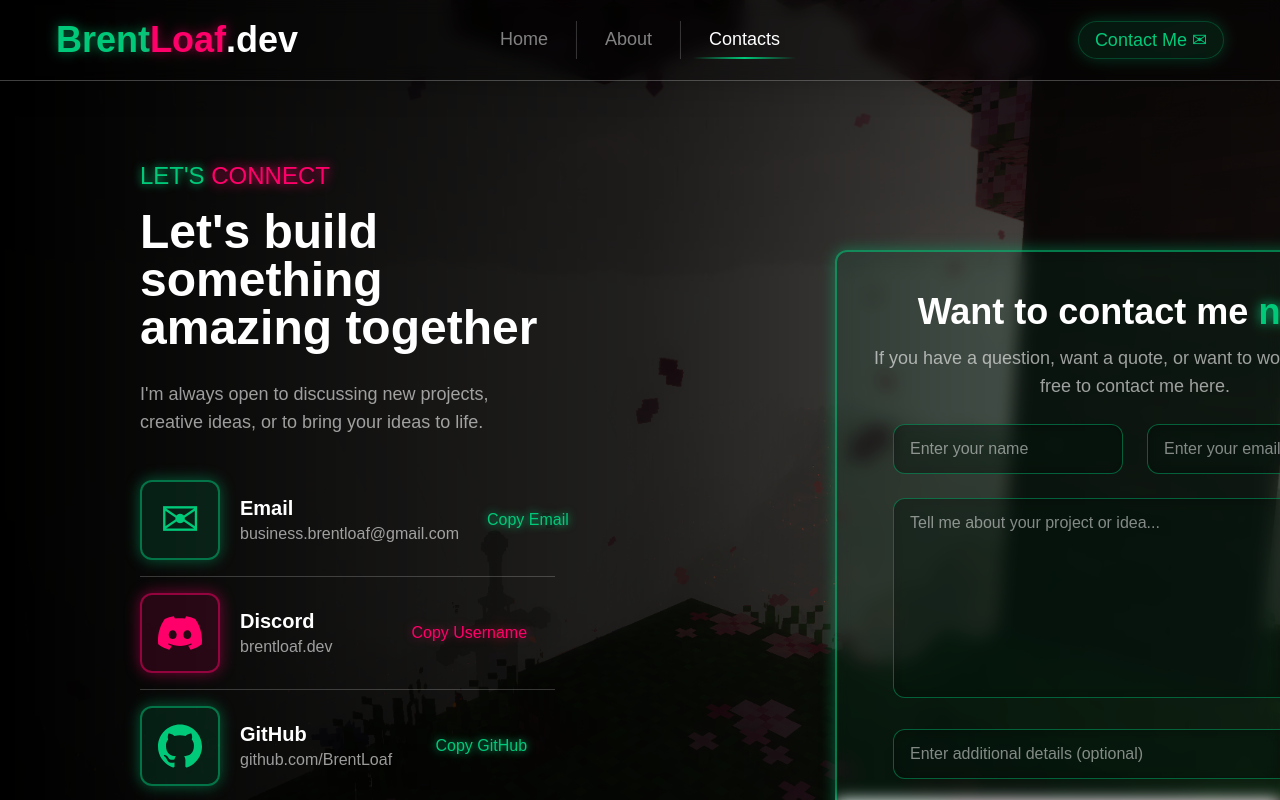
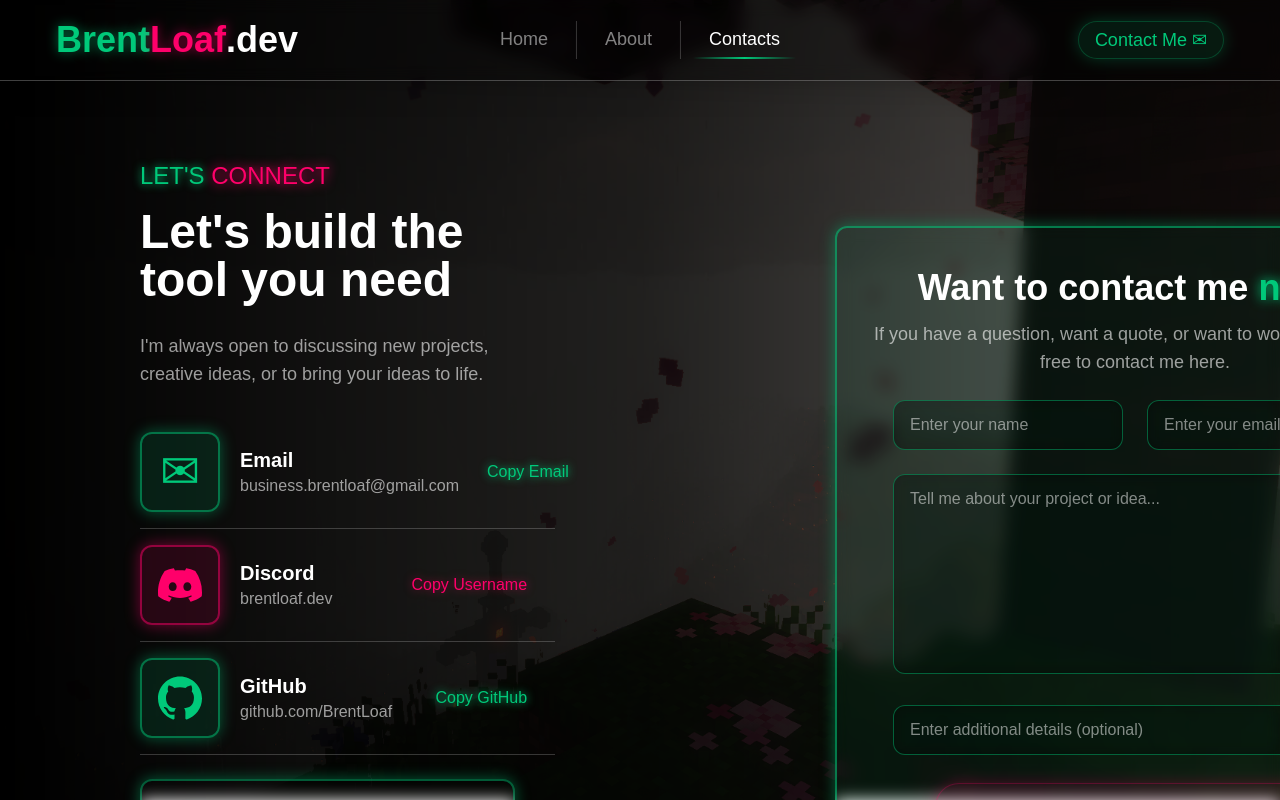
Before and after one commit to BrentLoaf/frontend, a Next.js app: page /frontend/pages/contacts in a window 1280 px wide. Shown: the top 800 px of the page. Built offline with nearby package versions, Linux system fonts and the light colour scheme.

Commit message:
Updated h1 in contacts

```diff
--- a/app/pages/contacts/page.tsx
+++ b/app/pages/contacts/page.tsx
@@ -32,7 +32,7 @@ export default function Home() {
                             <span className="text-[#00C97A] [text-shadow:0_0_8px_#00C97A]">LET'S </span>
                             <span className="text-[#ff006a] [text-shadow:0_0_12px_#ff006a]">CONNECT</span>
                         </h1>
-                        <h1 className="font-bold text-white text-5xl py-4 max-w-200">Let's build something amazing together</h1>
+                        <h1 className="font-bold text-white text-5xl py-4 max-w-200">Let's build the tool you need</h1>
                         <p className="text-white/60 py-3 max-w-200 text-lg">I'm always open to discussing new projects, creative ideas, or to bring your ideas to life. </p>
 
                         <div className="flex flex-col py-8 divide-y divide-white/20">
```
